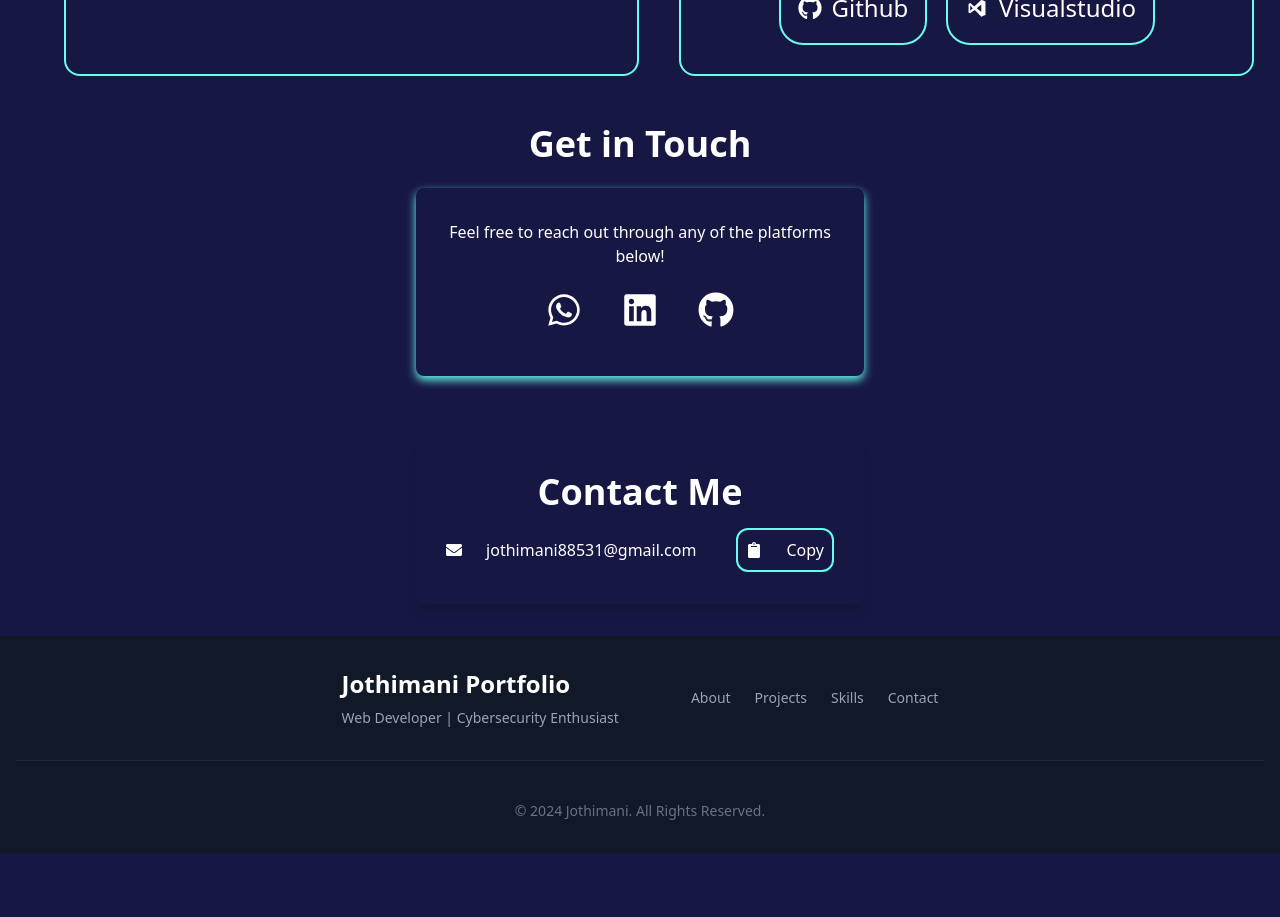
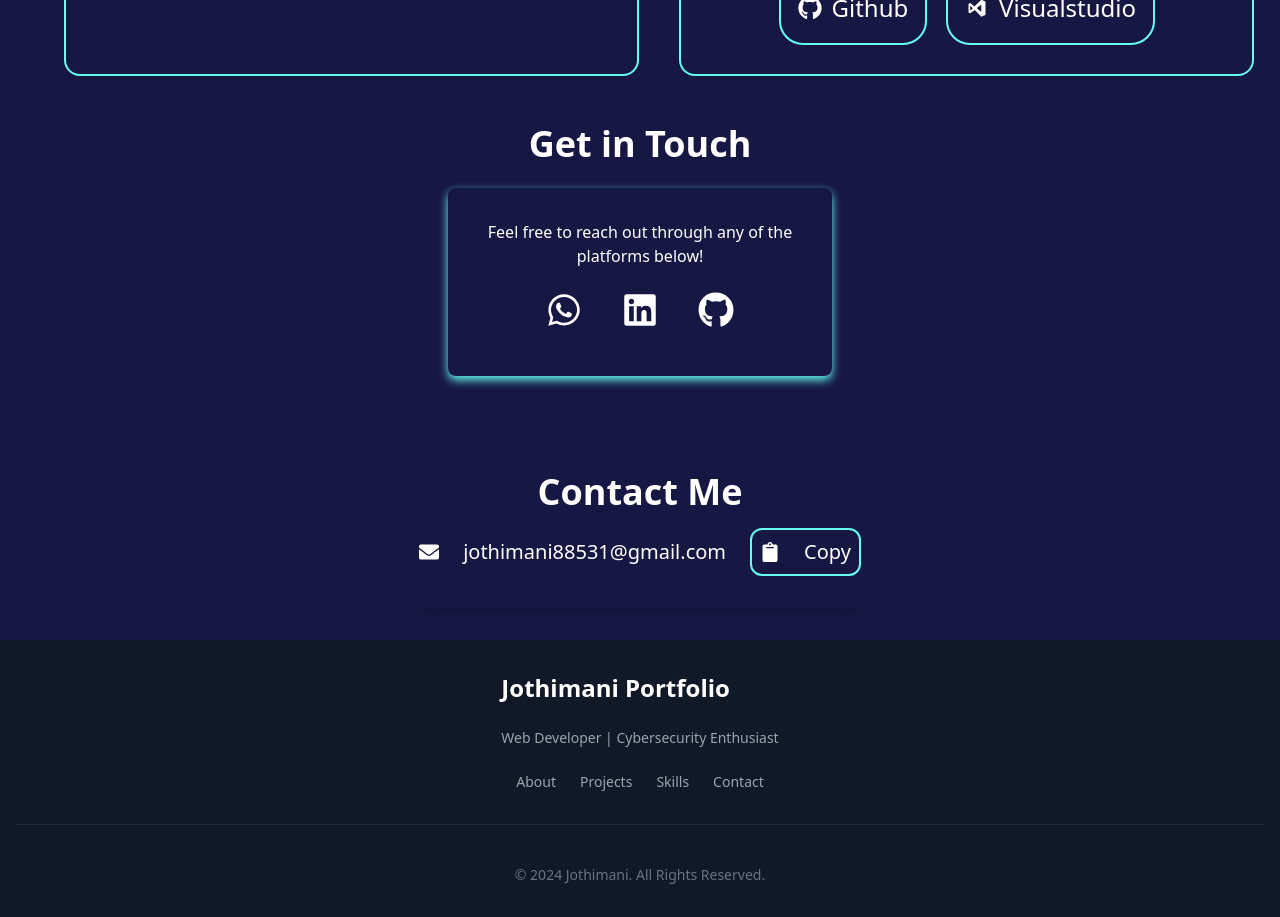
Before and after one commit to jothimani2004/portfolio-site, a React (Create React App) app: page / in a window 1280 px wide. Shown: the part 4100-5017 px from the top of the page. Before the commit the page ends 4953 px from the top, so only its background shows below. Built offline with nearby package versions, Linux system fonts and the light colour scheme.

Commit message:
footer update

```diff
--- a/src/Contact.js
+++ b/src/Contact.js
@@ -39,10 +39,10 @@ const Contacts = ()=>{
    data-aos-offset="0"
      >
 
-    <div className="max-w-6xl mx-auto text-center px-4"> {/* Added px-4 for padding */}
+    <div className=" mx-auto text-center px-4"> {/* Added px-4 for padding */}
       <h2 className="xl:text-4xl font-bold mb-6">Get in Touch</h2>
 
-      <div className="bg-bg rounded-lg shadow-[0_4px_10px_#66fcf1] p-8 max-w-md mx-auto">
+      <div className="bg-bg rounded-lg shadow-[0_4px_10px_#66fcf1] p-8 lg:w-96 mx-auto md:w-80 sm:w-60 max-w-96">
         <p className="mb-4">Feel free to reach out through any of the platforms below!</p>
 
         <div className="flex m-2 justify-center flex-row">
@@ -68,16 +68,16 @@ const Contacts = ()=>{
 
     <div className="bg-bg rounded-lg shadow-lg p-8 max-w-md mx-auto text-center m-8">
       <h2 className="xl:text-4xl font-bold text-white mb-4">Contact Me</h2>
-      <div className="flex justify-center items-center space-x-4">
+      <div className="flex justify-center items-center space-x-0 text-sm xl:text-xl">
 
-        <a href={`mailto:${email}`} target='_blank' className="text-white hover:text-hovercolor flex items-center ">
+        <a href={`mailto:${email}`} target='_blank' className="text-white hover:text-hovercolor flex items-center  ">
           <FaEnvelope className='lg:block hidden' />
-          <span>{email}</span>
+          <span >{email}</span>
         </a>
 
-        <button onClick={copyToClipboard} className="text-white hover:text-hovercolor flex items-center p-1  lg:p-2 lg:rounded-xl rounded-xl">
+        <button onClick={copyToClipboard} className="text-white hover:text-hovercolor flex items-center p-1  lg:p-2 lg:rounded-xl rounded-xl ">
           {copied ? <FaCheck /> : <FaClipboard />}
-          <span>{copied ? 'Copied!' : 'Copy'}</span>
+          <span className='ml-0'>{copied ? 'Copied!' : 'Copy'}</span>
         </button>
       </div>
     </div>
--- a/src/Footer.js
+++ b/src/Footer.js
@@ -15,21 +15,26 @@ const Footer = ()=>{
     return(<>
 
 <footer className="bg-gray-900 text-white py-8 px-4">
+
   <div className="max-w-6xl mx-auto flex flex-col lg:flex-row justify-between items-center">
     {/* Logo or Name */}
+
+    <div className='flex flex-col'>
     <div className="text-left  lg:ml-0">
-      <h1 className="lg:text-2xl font-bold">Jothimani Portfolio</h1>
+      <h2 className="lg:text-2xl font-bold">Jothimani Portfolio</h2>
       <p className="text-gray-400 text-sm mt-2 M-0">
         Web Developer | Cybersecurity Enthusiast
       </p>
     </div>
 
     {/* Navigation Links */}
-    <div className="flex items-center  text-gray-400 text-sm mb-6 lg:mb-0 ml-12">
+    <div className="flex items-center  text-gray-400 text-sm mb-6 lg:mb-0 flex-col lg:flex-row">
       <a href="#about" className="hover:text-white">About</a>
       <a href="#projects" className="hover:text-white">Projects</a>
       <a href="#skills" className="hover:text-white">Skills</a>
       <a href="#contact" className="hover:text-white">Contact</a>
+    </div>
+
     </div>
 
     {/* Social Media Icons */}
```
